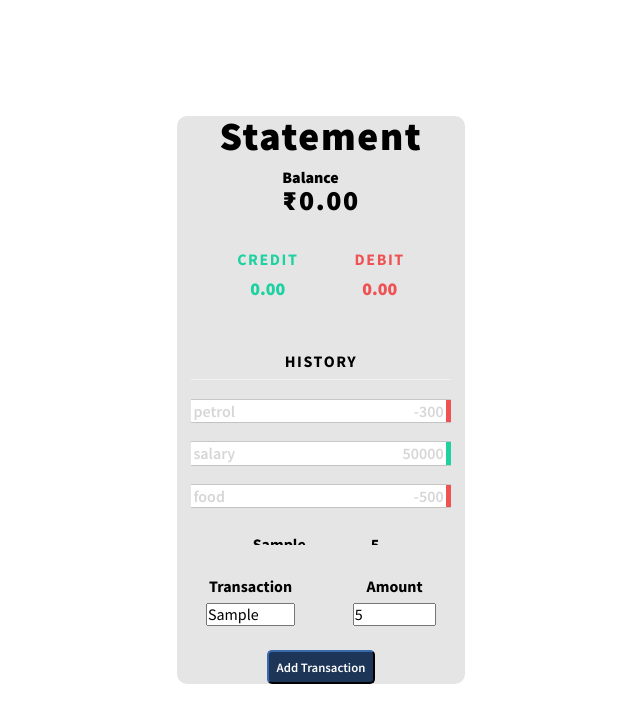
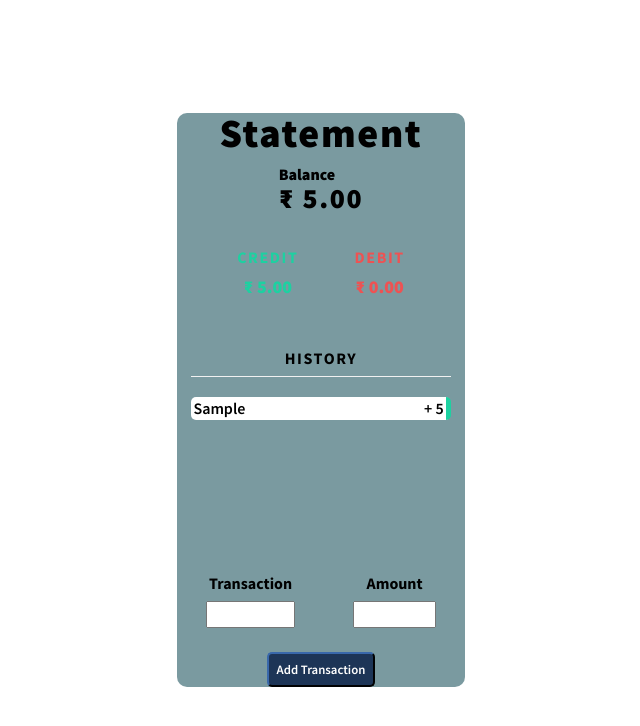
Before and after one commit to vishnuvish-star/Account-Statement, a plain HTML site: page index.html in a window 1280 px wide. Both pictures are taken after typing "Sample", "5" into the empty fields and a click on the button "Add Transaction". Shown: the whole page, without its empty margins (319-959 px from the left). Drawn offline with Linux system fonts and the light colour scheme.

Commit message:
JS logic and Local storage add

```diff
--- a/index.html
+++ b/index.html
@@ -17,37 +17,22 @@
     <h2 class="heading">Statement</h2>
     <div class="balance">
       <small class="current-balance">Balance</small>
-      <h3 class="current-balance">₹0.00</h3>
+      <h3 class="current-balance" id="current-balance">₹0.00</h3>
     </div>
     <div class="trans">
       <div class="credit-section">
         <h4 class="credit">CREDIT</h4>
-        <p class="credit" id="credit">0.00</p>
+        <p class="credit" id="credit">₹0.00</p>
       </div>
       <div class="debit-section">
         <h4 class="debit">DEBIT</h4>
-        <p class="debit" id="debit">0.00</p>
+        <p class="debit" id="debit">₹0.00</p>
       </div>
 
     </div>
     <div class="history" id="history">
       <h4>History</h4>
       <ul id="list-of-history" class="list-of-history">
-        <li class="expense">
-          petrol
-          <span>-300</span>
-          <button class="btn-delete">𐤕</button>
-        </li>
-        <li class="income">
-          salary
-          <span>50000</span>
-          <button class="btn-delete">𐤕</button>
-        </li>
-        <li class="expense">
-          food
-          <span>-500</span>
-          <button class="btn-delete">𐤕</button>
-        </li>
       </ul>
     </div>
     <div class="new-transaction">
--- a/script/index.js
+++ b/script/index.js
@@ -1,27 +1,116 @@
 "use strict";
-const inputBoxEl = document.getElementById("transaction-box");
-const amountEl = document.getElementById("transaction-amount-box");
-const buttonEl = document.getElementById("button");
-let historyEl = document.getElementById("history");
-let creditEl = document.getElementById("aaa");
-let debitEl = document.getElementById("debit");
-// console.log(historyEl);
+const balanceEl = document.getElementById("current-balance");
+const descriptionBox = document.getElementById("transaction-box");
+const amountBox = document.getElementById("transaction-amount-box");
+const creditEl = document.getElementById("credit");
+const debitEl = document.getElementById("debit");
+const trans = document.getElementById("list-of-history");
+const buttonEl = document.querySelector("#button");
+// console.log(balanceEl, descriptionBox, amountBox, creditEl, debitEl);
 
-// console.log(inputBoxEl, amountEl, buttonEl);
-// event
-buttonEl.addEventListener("click", () => {
-  const inputBoxValue = inputBoxEl.value;
-  const amountValue = amountEl.value;
-  // console.log(inputBoxValue, amountValue);
-  if (amountValue > 0) {
-    console.log((creditEl = `${amountValue}`));
+//  functions
+// initialize function
+
+function init() {
+  trans.innerHTML = "";
+  transactions.forEach(transactionsDetails);
+  // update function called
+  update();
+}
+
+// Transactions function
+function transactionsDetails(transaction) {
+  // Transaction is an object,so transaction.amount is positive or negative values thats kept "+"" OR "-"
+  const symbols = transaction.amount < 0 ? "-" : "+";
+  // ELEMENTS Creations
+  const item = document.createElement("li");
+  item.classList.add(transaction.amount < 0 ? "expense" : "income");
+  // innerHTML change
+  item.innerHTML = `${transaction.description}
+  <span>${symbols} ${Math.abs(transaction.amount)}</span>
+  <button class="btn-delete" onclick="removeTransaction(${
+    transaction.id
+  })">𐤕</button>`;
+  // Append the list items
+  trans.appendChild(item);
+}
+
+// Remove elements with ID
+function removeTransaction(id) {
+  // console.log(id);
+  // confirm message in condition
+  if (confirm("You want to delete the transaction")) {
+    // using filter method
+    // transaction id is not matched which we give the id ,except the id's bring back then update the transactions variable
+    transactions = transactions.filter((transaction) => transaction.id != id);
+    // call the function init so,page is reload the remaining data's after the removing data
+    init();
+    updateLocalStorage();
   } else {
-    console.log((debitEl = `${amountValue}`));
+    return;
   }
-  let newHistory = document.createElement("p");
-  newHistory.className = "history-list";
-  newHistory.innerHTML = `<small class="list">${inputBoxValue}</small>
-  <small class="list">${amountValue}</small>`;
-  historyEl.appendChild(newHistory);
-  // console.log(historyEl);
+}
+function update() {
+  // TOTAL BALANCE UPDATE
+  const amounts = transactions.map((transaction) => transaction.amount);
+  // Reduce method using total balance amount,here 0 is initial value
+  const total = amounts.reduce((acc, item) => (acc += item), 0).toFixed(2);
+  // update the innerHTML
+  balanceEl.innerHTML = `₹ ${total}`;
+  // UPDATE CREDIT BALANCE
+  // filter the positive values and reduce the single value to accumulate
+  const credit = amounts
+    .filter((item) => item > 0)
+    .reduce((acc, item) => (acc += item), 0)
+    .toFixed(2);
+  // update the innerHTML
+  creditEl.innerHTML = `₹ ${credit}`;
+  // UPDATE DEBIT BALANCE
+  const debit = amounts
+    .filter((item) => item < 0)
+    .reduce((acc, item) => (acc += item), 0)
+    .toFixed(2);
+  // update the innerHTML
+  debitEl.innerHTML = `₹ ${debit}`;
+}
+
+function addTransaction(e) {
+  e.preventDefault();
+  if (descriptionBox.value.trim() == "" || amountBox.value.trim() == "") {
+    alert("Invalid Data's");
+  } else {
+    const transaction = {
+      id: uniqueId(),
+      description: descriptionBox.value,
+      // default input is always STRING SO, convert into the NUMBER
+      amount: Number(amountBox.value),
+    };
+    transactions.push(transaction);
+    // 92 line is goes to transactionsDetails function
+    transactionsDetails(transaction);
+    descriptionBox.value = "";
+    amountBox.value = "";
+    // update the new values
+    update();
+    // local storage called in a function
+    updateLocalStorage();
+  }
+}
+// unique id create
+function uniqueId() {
+  return Date.now();
+}
+buttonEl.addEventListener("click", addTransaction);
+window.addEventListener("load", function () {
+  // init function called
+  init();
 });
+
+// Local Storage
+
+function updateLocalStorage() {
+  localStorage.setItem("trans", JSON.stringify(transactions));
+}
+const localStorageItems = JSON.parse(localStorage.getItem("trans"));
+let transactions =
+  localStorage.getItem("trans") !== null ? localStorageItems : [];
--- a/styles/style.css
+++ b/styles/style.css
@@ -117,12 +117,13 @@ body {
 }
 .card {
   width: 18rem;
-  background-color: #e5e5e5;
+  background-color: #7a9aa0;
   border-color: #e5e5e5;
   display: flex;
   flex-direction: column;
   align-items: center;
   border-radius: 10px;
+  user-select: none;
 }
 .heading {
   font-weight: 800;
@@ -155,7 +156,6 @@ small {
   margin-top: 0.5rem;
   width: 90%;
   height: 12rem;
-  /* background-color: red; */
   text-align: center;
   font-size: 1rem;
   font-weight: 700;
@@ -169,13 +169,16 @@ small {
   display: flex;
   flex-direction: column;
   align-items: center;
-  /* background-color: red; */
   padding: 1rem;
   margin: 0.5rem;
 }
+
 input {
   width: 90%;
   cursor: pointer;
+  padding: 0.15rem;
+  font-weight: 700;
+
 }
 .transaction-text {
   font-size: 1rem;
@@ -219,7 +222,7 @@ label {
 }
 .list-of-history li {
   background-color: #ffff;
-  color: #3333;
+  color: #ffff
   box-shadow: rgba(0, 0, 0, 0.02) 0px 1px 3px 0px,
     rgba(27, 31, 35, 0.15) 0px 0px 0px 1px;
   padding: 2px;
@@ -227,6 +230,7 @@ label {
   display: flex;
   justify-content: space-between;
   font-weight: 600;
+  border-radius: 5px;
   cursor: pointer;
   position: relative;
 }
```
